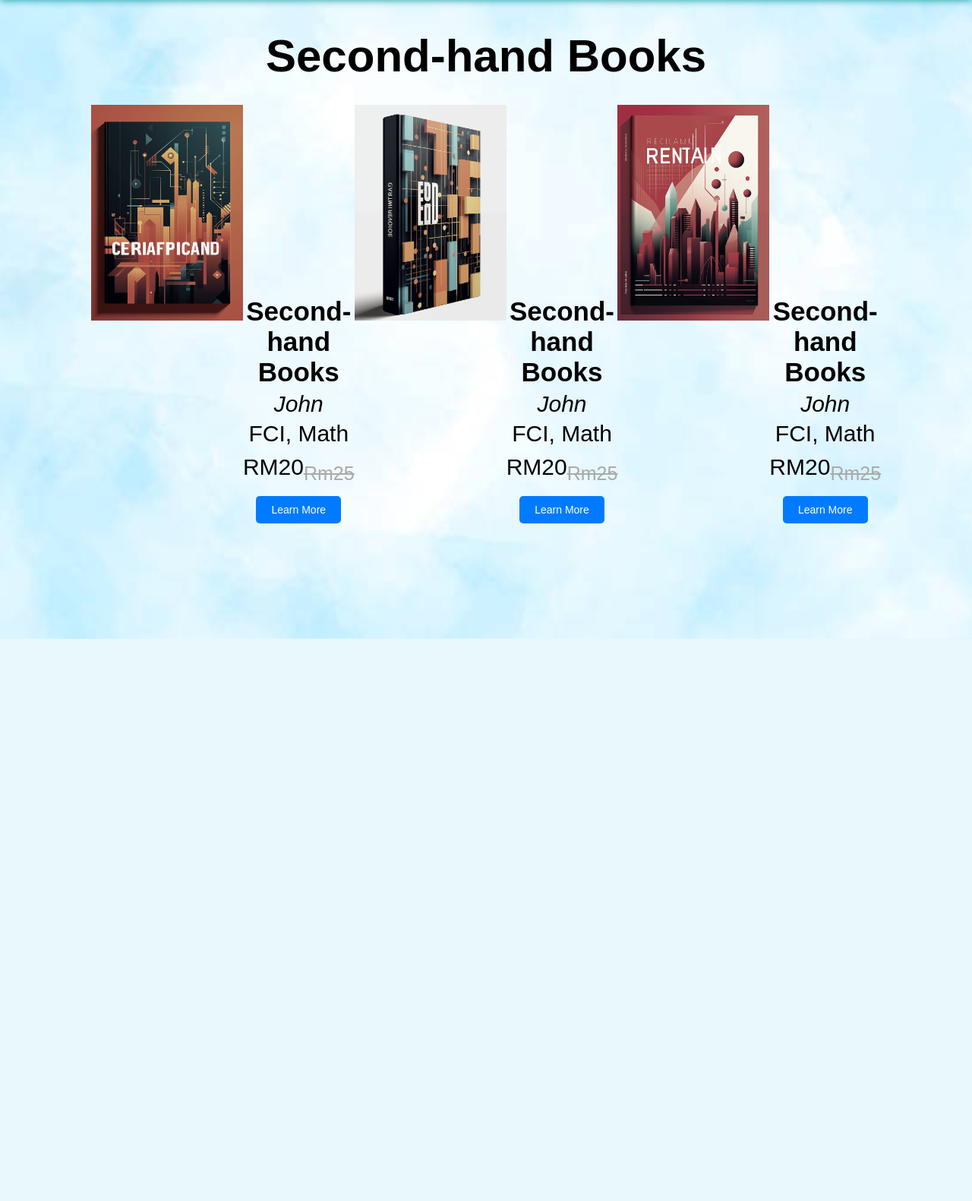
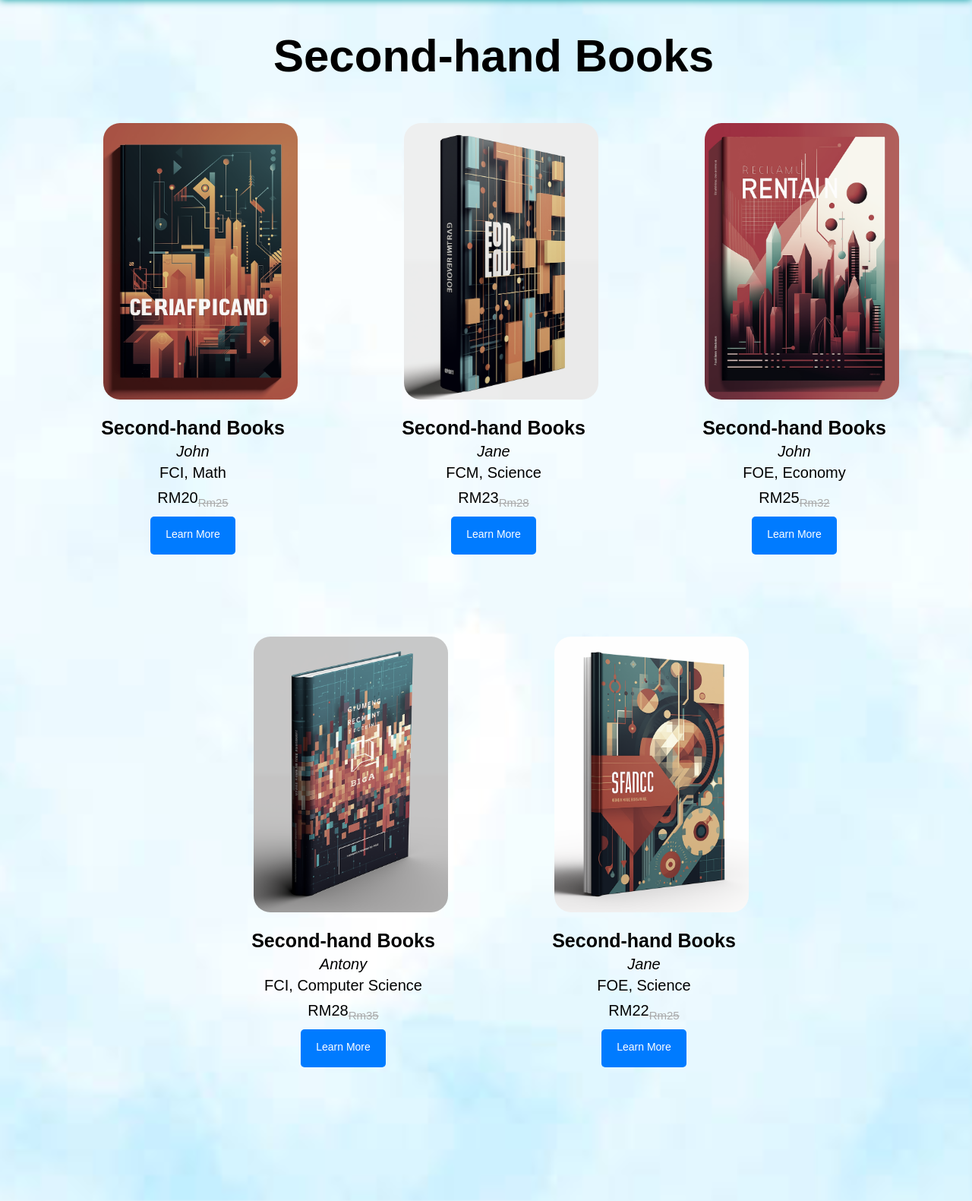
Before and after one commit to LCHIN7X/GitExercise-TT1L-01, a Flask app: template templates/secondhand-books.html in a window 1280 px wide. Shown: the part 83-1664 px from the top of the page at 76% size. Before the commit the page ends 924 px from the top, so only its background shows below. Run offline with Flask 3, Linux system fonts and the light colour scheme; the template is opened without the code that fills it, so the values that code supplies are empty.

Commit message:
update and remove

```diff
--- a/app/views.py
+++ b/app/views.py
@@ -35,6 +35,6 @@ def add():
 def upload_form():
     return render_template("success.html")
 
-@views.route("/secondhand books", methods=['GET', 'POST'])
+@views.route("/secondhand-books", methods=['GET', 'POST'])
 def secondhand():
     return render_template("secondhand-books.html")
--- a/static/add-and-remove_style.css
+++ b/static/add-and-remove_style.css
@@ -315,7 +315,7 @@ nav .logo img {
 }
 
 [id="shb"] body {
-    width: 100%;
+    width: 80%;
     height: 100vh;
     background-image:url('./addRmvAsset/blue bg.jpg');
     background-size: cover;
@@ -406,24 +406,13 @@ ul li:hover ul.dropdown {
 
 .thumbs {
     display: flex;
-    width: 500px;
+    width: 100%;
+    margin: 10px;
     max-width: 100%;
     padding: 20px;
     align-items: baseline;
     flex-direction: row;
     justify-content: center;
-  }
-
-  .thumbs> a img {
-    transform: scale(1);
-    transition: transform 0.1s ease-in-out;
-    filter: grayscale(50%);
-    width: 200px;
-    height: auto;
-  }
-  .thumbs> a:hover img {
-    transform: scale(1.1);
-    filter: grayscale(0%);
   }
 
   .secondhand_book_tag {
@@ -435,19 +424,19 @@ ul li:hover ul.dropdown {
   }
 
 .secondhand_book_tag h2 {
-    font-size: 35px;
+    font-size: 25px;
     margin-bottom: 5px;
 }
 
 .secondhand_book_tag .writer {
     font-style: italic;
-    font-size: 30px;
+    font-size: 20px;
     /* font-weight: bold; */
     color: #000;
 }
 
 .secondhand_book_tag .categories {
-    font-size: 30px;
+    font-size: 20px;
     color: #000;
     margin-top: 5px;
     white-space: nowrap;
@@ -456,26 +445,53 @@ ul li:hover ul.dropdown {
 }
 
 .secondhand_book_tag .book_price {
-    font-size: 30px;
+    font-size: 20px;
     margin-top: 10px;
 }
 
 .secondhand_book_tag .book_price sub {
-    font-size: 25px;
+    font-size: 15px;
     color: #aaa;
 }
 
 .secondhand_book_tag .f_btn {
     display: inline-block;
-    padding: 10px 20px;
+    padding: 15px 20px;
     background-color: #007bff;
     color: #fff;
     text-decoration: none;
     border-radius: 5px;
-    margin-top: 15px;
+    margin-top: 10px;
     margin-bottom: 20px;
 }
 
 .secondhand_book_tag .f_btn:hover {
     background-color: #0056b3;
 }
+
+.book-container {
+    width: 100%;
+    max-width: 20vw;
+    margin: 1em 5em;
+}
+
+.book-container a img {
+    transform: scale(1);
+    transition: transform 0.1s ease-in-out;
+    filter: grayscale(50%);
+    width: 100%;
+    border-radius: 22px;
+}
+
+.book-container a {
+    max-width: 150px;
+    height: 50px;
+    margin: 10px;
+    overflow: hidden;
+    border-radius: 5px;
+  }
+
+.book-container a:hover img {
+    transform: scale(1.1);
+    filter: grayscale(0%);
+  }
--- a/templates/secondhand-books.html
+++ b/templates/secondhand-books.html
@@ -30,79 +30,59 @@
             <h1>Second-hand Books</h1>
         </div>
         <div class="thumbs">
+            <div class="book-container">
                 <a href="#target1"><img src="{{ url_for('static', filename='/addRmvAsset/book.png') }}" alt=''></a>
                 <div class="secondhand_book_tag">
                     <h2>Second-hand Books</h2>
                     <p class="writer">John</p>
                     <div class="categories">FCI, Math</div>
                     <p class="book_price">RM20<sub><del>Rm25</del></sub></p>
-                <a href="#" class="f_btn">Learn More</a>
+                    <a href="#target1" class="f_btn">Learn More</a>
                 </div>
+            </div>
+            <div class="book-container">
                 <a href="#target2"><img src="{{ url_for('static', filename='/addRmvAsset/book1.png') }}" alt=''></a>
                 <div class="secondhand_book_tag">
                     <h2>Second-hand Books</h2>
-                <p class="writer">John</p>
-                <div class="categories">FCI, Math</div>
-                <p class="book_price">RM20<sub><del>Rm25</del></sub></p>
-                <a href="#" class="f_btn">Learn More</a>
+                    <p class="writer">Jane</p>
+                    <div class="categories">FCM, Science</div>
+                    <p class="book_price">RM23<sub><del>Rm28</del></sub></p>
+                    <a href="#target2" class="f_btn">Learn More</a>
                 </div>
+            </div>
+            <div class="book-container">
                 <a href="#target3"><img src="{{ url_for('static', filename='/addRmvAsset/book2.png') }}" alt=''></a>
                 <div class="secondhand_book_tag">
                     <h2>Second-hand Books</h2>
                     <p class="writer">John</p>
-                <div class="categories">FCI, Math</div>
-                <p class="book_price">RM20<sub><del>Rm25</del></sub></p>
-                <a href="#" class="f_btn">Learn More</a>
-            </div>
-        </div>
-        <!-- <div class="thumbs">
-            <div class="frame">
-                <img src="{{ url_for('static', filename='/addRmvAsset/book1.png') }}" alt="Logo" class="logo">
-                <div class="secondhand_book_tag">
-                    <h2>Second-hand Books</h2>
-                    <p class="writer">John</p>
-                    <div class="categories">FCI, Math</div>
-                    <p class="book_price">RM20<sub><del>Rm25</del></sub></p>
-                    <a href="#" class="f_btn">Learn More</a>
+                    <div class="categories">FOE, Economy</div>
+                    <p class="book_price">RM25<sub><del>Rm32</del></sub></p>
+                    <a href="#target3" class="f_btn">Learn More</a>
                 </div>
             </div>
         </div>
         <div class="thumbs">
-            <div class="frame">
-                <img src="{{ url_for('static', filename='/addRmvAsset/book2.png') }}" alt="Logo" class="logo">
+            <div class="book-container">
+                <a href="#target4"><img src="{{ url_for('static', filename='/addRmvAsset/book3.png') }}" alt=''></a>
                 <div class="secondhand_book_tag">
                     <h2>Second-hand Books</h2>
-                    <p class="writer">John</p>
-                    <div class="categories">FCI, Math</div>
-                    <p class="book_price">RM20<sub><del>Rm25</del></sub></p>
-                    <a href="#" class="f_btn">Learn More</a>
+                    <p class="writer">Antony</p>
+                    <div class="categories">FCI, Computer Science</div>
+                    <p class="book_price">RM28<sub><del>Rm35</del></sub></p>
+                    <a href="#target4" class="f_btn">Learn More</a>
+                </div>
+            </div>
+            <div class="book-container">
+                <a href="#target5"><img src="{{ url_for('static', filename='/addRmvAsset/book4.png') }}" alt=''></a>
+                <div class="secondhand_book_tag">
+                    <h2>Second-hand Books</h2>
+                    <p class="writer">Jane</p>
+                    <div class="categories">FOE, Science</div>
+                    <p class="book_price">RM22<sub><del>Rm25</del></sub></p>
+                    <a href="#target5" class="f_btn">Learn More</a>
                 </div>
             </div>
         </div>
-        <div class="thumbs">
-            <div class="frame">
-                <img src="{{ url_for('static', filename='/addRmvAsset/book3.png') }}" alt="Logo" class="logo">
-                <div class="secondhand_book_tag">
-                    <h2>Second-hand Books</h2>
-                    <p class="writer">John</p>
-                    <div class="categories">FCI, Math</div>
-                    <p class="book_price">RM20<sub><del>Rm25</del></sub></p>
-                    <a href="#" class="f_btn">Learn More</a>
-                 </div>
-            </div>
-        </div>
-        <div class="thumbs">
-            <div class="frame">
-                <img src="{{ url_for('static', filename='/addRmvAsset/book4.png') }}" alt="Logo" class="logo">
-                <div class="secondhand_book_tag">
-                    <h2>Second-hand Books</h2>
-                    <p class="writer">John</p>
-                    <div class="categories">FCI, Math</div>
-                    <p class="book_price">RM20<sub><del>Rm25</del></sub></p>
-                    <a href="#" class="f_btn">Learn More</a>
-                 </div>
-            </div>
-        </div> -->
     </div>
 </body>
 </html>
```
Lines whose indentation alone changed are shown as unchanged.
